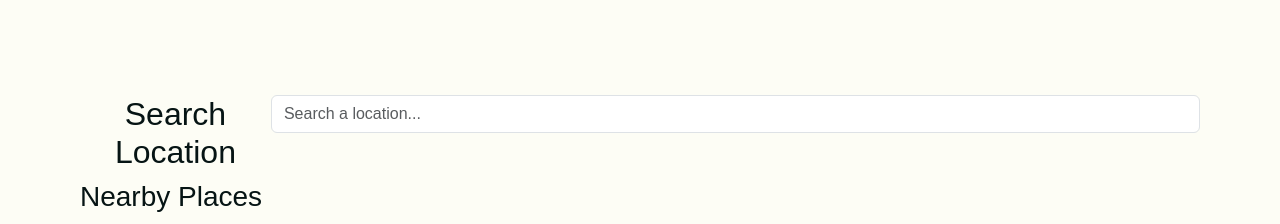
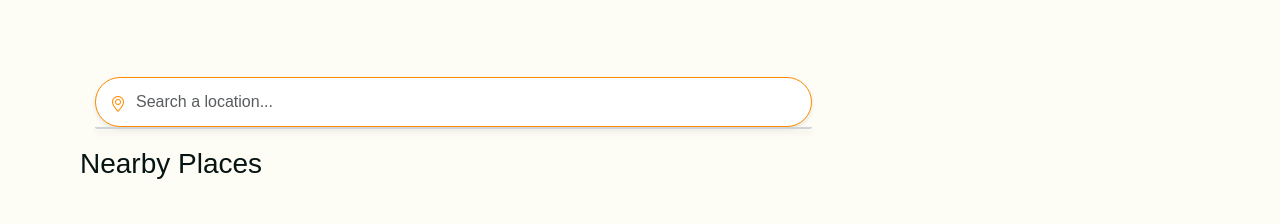
Before and after one commit to Hira-deep/Travel_web, a website: page frontend/public/index.html in a window 1280 px wide. Shown: the part 593-817 px from the top of the page. Drawn offline with nearby package versions, Linux system fonts and the light colour scheme; no server answers; files whose address does not match are found by name; a web font is replaced by a local one.

Commit message:
search bar modified

```diff
--- a/frontend/public/index.html
+++ b/frontend/public/index.html
@@ -6,6 +6,7 @@
     <meta name="viewport" content="width=device-width, initial-scale=1.0">
     <link rel="stylesheet" href="style.css">
     <link rel="stylesheet" href="https://stackpath.bootstrapcdn.com/bootstrap/4.5.2/css/bootstrap.min.css">
+    <link rel="stylesheet" href="https://cdn.jsdelivr.net/npm/bootstrap-icons/font/bootstrap-icons.css">
     <title>Travel Website</title>
 </head>
 
@@ -56,12 +57,14 @@
     <!----=================Search bar and display places============================ -->
 
 
-    <div class="container mt-5">
-        <h2 class="text-center">Search Location</h2>
-
-        <!-- Search Bar -->
-        <input type="text" id="searchInput" class="form-control" placeholder="Search a location..." onkeyup="getSuggestions()">
-        <ul id="suggestionsList" class="list-group mt-2"></ul>
+    <div class="container search-container">
+        <div class="col-lg-8">
+        <div class="search-bar">
+            <i class="bi bi-geo-alt location-icon"></i>
+            <input type="text" id="searchInput" class="form-control" placeholder="Search a location..." onkeyup="getSuggestions()">
+            <ul id="suggestionsList" class="list-group"></ul>
+        </div>
+        </div>
     </div>
 
         <!-- Location Details -->
--- a/frontend/public/style.css
+++ b/frontend/public/style.css
@@ -237,3 +237,52 @@ body {
   margin-bottom: 10px;
   color: #fff;
 }
+
+.search-container {
+  width:100%;
+  margin-top: 30px;
+}
+
+
+.search-bar {
+  position: relative;
+  width: 100%;
+  height: 70px;
+}
+
+#searchInput {
+  padding-left: 40px; /* Space for the icon */
+  border-radius: 25px; /* Rounded edges */
+  border: 1px solid darkorange; /* Light border */
+  box-shadow: 0 2px 4px rgba(0, 0, 0, 0.1); /* Subtle shadow */
+  height: 50px;
+}
+
+.location-icon {
+  position: absolute;
+  left: 15px;
+  top: 40%;
+  transform: translateY(-50%);
+  color: darkorange;
+}
+
+#suggestionsList {
+  position: absolute;
+  width: 100%;
+  z-index: 1000;
+  border: 1px solid #ced4da;
+  border-radius: 0 0 25px 25px; /* Rounded bottom edges */
+  background-color: white;
+  max-height: 200px;
+  overflow-y: auto;
+  box-shadow: 0 4px 6px rgba(0, 0, 0, 0.1);
+}
+
+.suggestion-item {
+  padding: 10px 15px;
+  cursor: pointer;
+}
+
+.suggestion-item:hover {
+  background-color: #f8f9fa; /* Light gray on hover */
+}
```
Also changed, not shown: frontend/public/destinations.html (+8 -6 lines).
